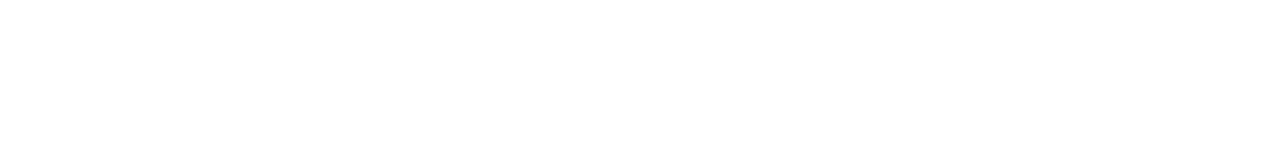
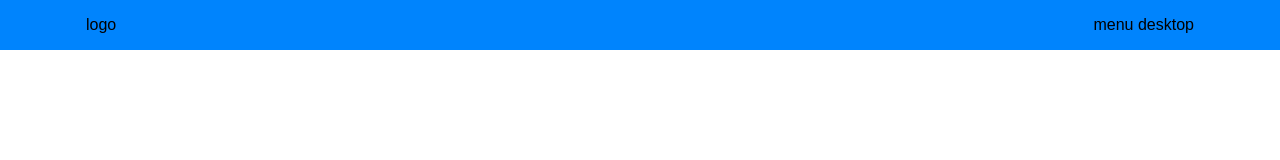
Before and after one commit to DanieleBernassola/htmlcss-responsive-layout, a plain HTML site: page index.html in a window 1280 px wide. Drawn offline with Linux system fonts and the light colour scheme.

Commit message:
[UPD] Added header responsive layout

```diff
--- a/css/style.css
+++ b/css/style.css
@@ -3,3 +3,45 @@
     margin: 0;
     box-sizing: border-box;
 }
+
+body{
+    font-family: Arial, Helvetica, sans-serif;
+}
+
+header{
+    background-color: rgba(0,132,253,1);
+}
+/* INIZIO LAYOUT */
+.container{
+    padding: 1rem 0;
+}
+
+.header-container{
+    padding: 0 1rem;
+    display: flex;
+    flex-wrap: wrap;
+    justify-content: space-between;
+}
+/* FINE LAYOUT */
+/* INIZIO UTILITY */
+.menu-desktop{
+    display: none;
+}
+/* FINE UTILITY */
+
+/* INIZIO MEDIA QUERY */
+@media screen and (min-width: 768px){
+    .menu-desktop{
+        display: block;
+    }
+
+    .menu-mobile{
+        display: none;
+    }
+
+    .container{
+        max-width: 1140px;
+        margin: 0 auto;
+    }
+}
+/* FINE MEDIA QUERY */
--- a/index.html
+++ b/index.html
@@ -8,6 +8,25 @@
     </head>
 
     <body>
+        <!-- SEZIONE HEADER -->
+        <header>
+            <div class="container">
+                <div class="header-container">
+                    <div class="logo">logo</div>
+                    <div class="menu-mobile">menu mobile</div>
+                    <div class="menu-desktop">menu desktop</div>
+                </div>
+            </div>
+        </header>
 
+        <!-- SEZIONE PRINCIPALE -->
+        <main>
+
+        </main>
+
+        <!-- SEZIONE FOOTER -->
+        <footer>
+
+        </footer>
     </body>
 </html>
```
